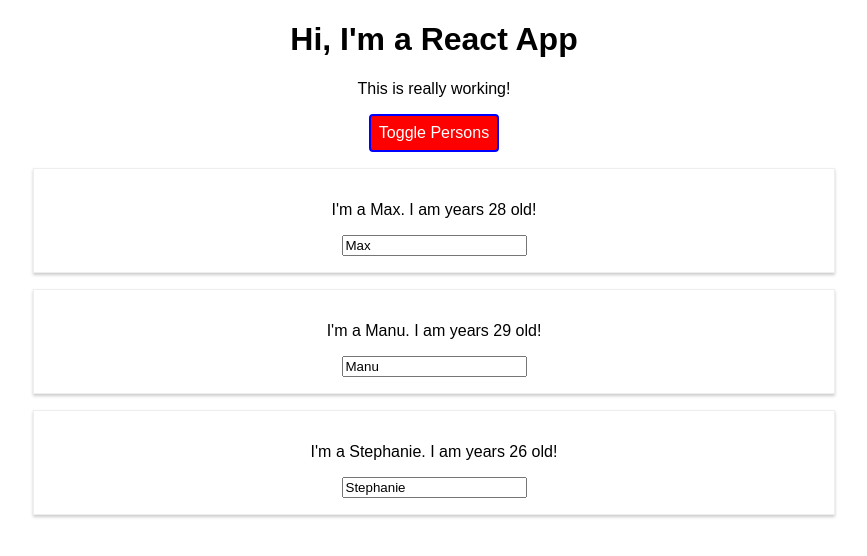
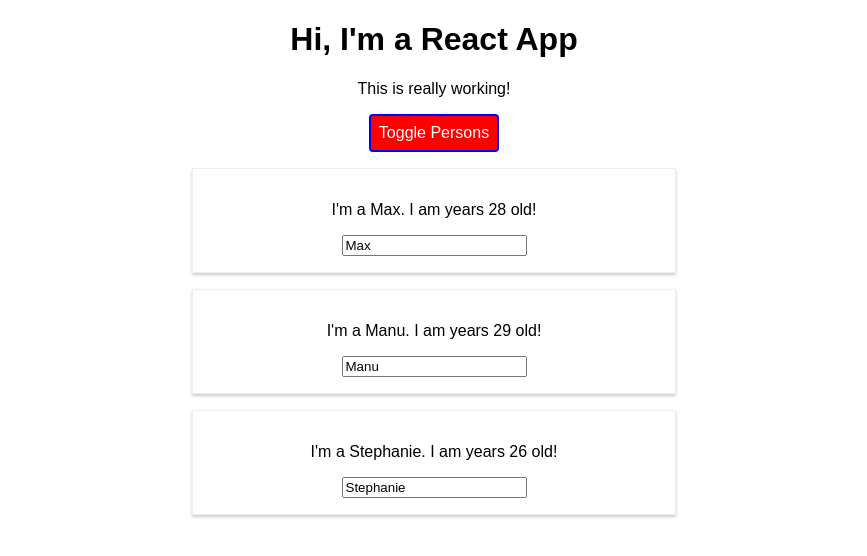
Before and after one commit to skyrites/react-guid, a React (Create React App) app: page / in a window 1280 px wide. Both pictures are taken after a click on the button "Toggle Persons". Shown: the top 556 px of the page, without its empty margins (206-1073 px from the left). Built offline with nearby package versions, Linux system fonts and the light colour scheme.

Commit message:
5(Using-Radium-for-Media-Queries

```diff
--- a/src/App.js
+++ b/src/App.js
@@ -1,6 +1,6 @@
 import React, { Component } from 'react';
 import './App.css';
-import Radium from 'radium';
+import Radium, { StyleRoot } from 'radium';
 import Person from './Person/Person';
 
 class App extends Component {
@@ -95,6 +95,7 @@
     }
 
     return (
+      <StyleRoot>
         <div className='App'>
           <h1>Hi, I'm a React App</h1>
           <p className={classes.join(' ')}>This is really working!</p>
@@ -103,6 +104,7 @@
           </button>
           {persons}
         </div>
+      </StyleRoot>
     );
     // return React.createElement('div', {className: 'App'}, React.createElement('h1', null, 'Does this work now?'));
   }
--- a/src/Person/Person.js
+++ b/src/Person/Person.js
@@ -3,8 +3,13 @@
 import './Person.css';
 
 const person = (props) => {
+  const style = {
+    '@media (min-width: 500px)': {
+      width: '450px',
+    },
+  };
   return (
-    <div className='Person'>
+    <div className='Person' style={style}>
       <p onClick={props.click}>
         I'm a {props.name}. I am years {props.age} old!
       </p>
```
Lines whose indentation alone changed are shown as unchanged.
